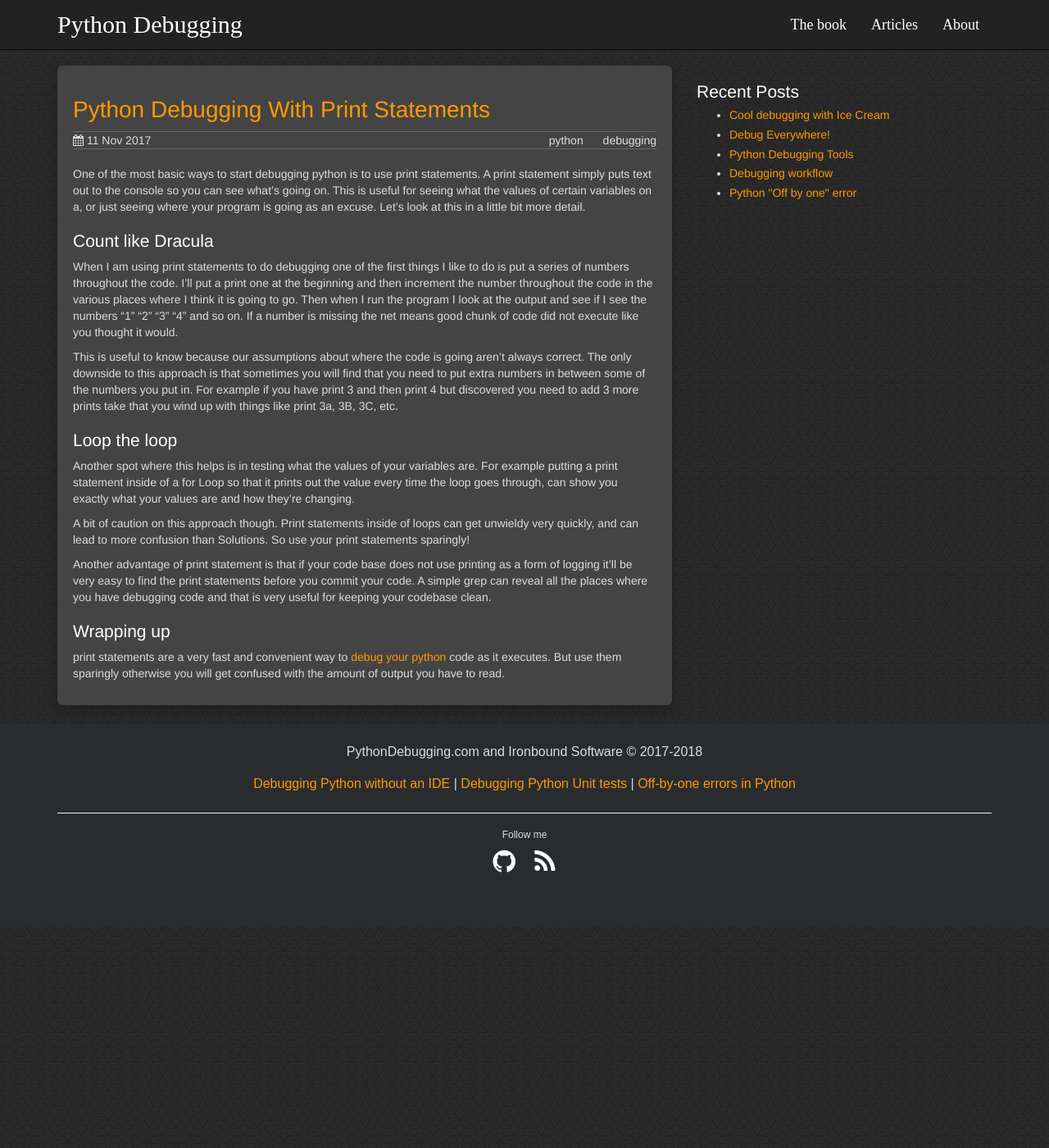
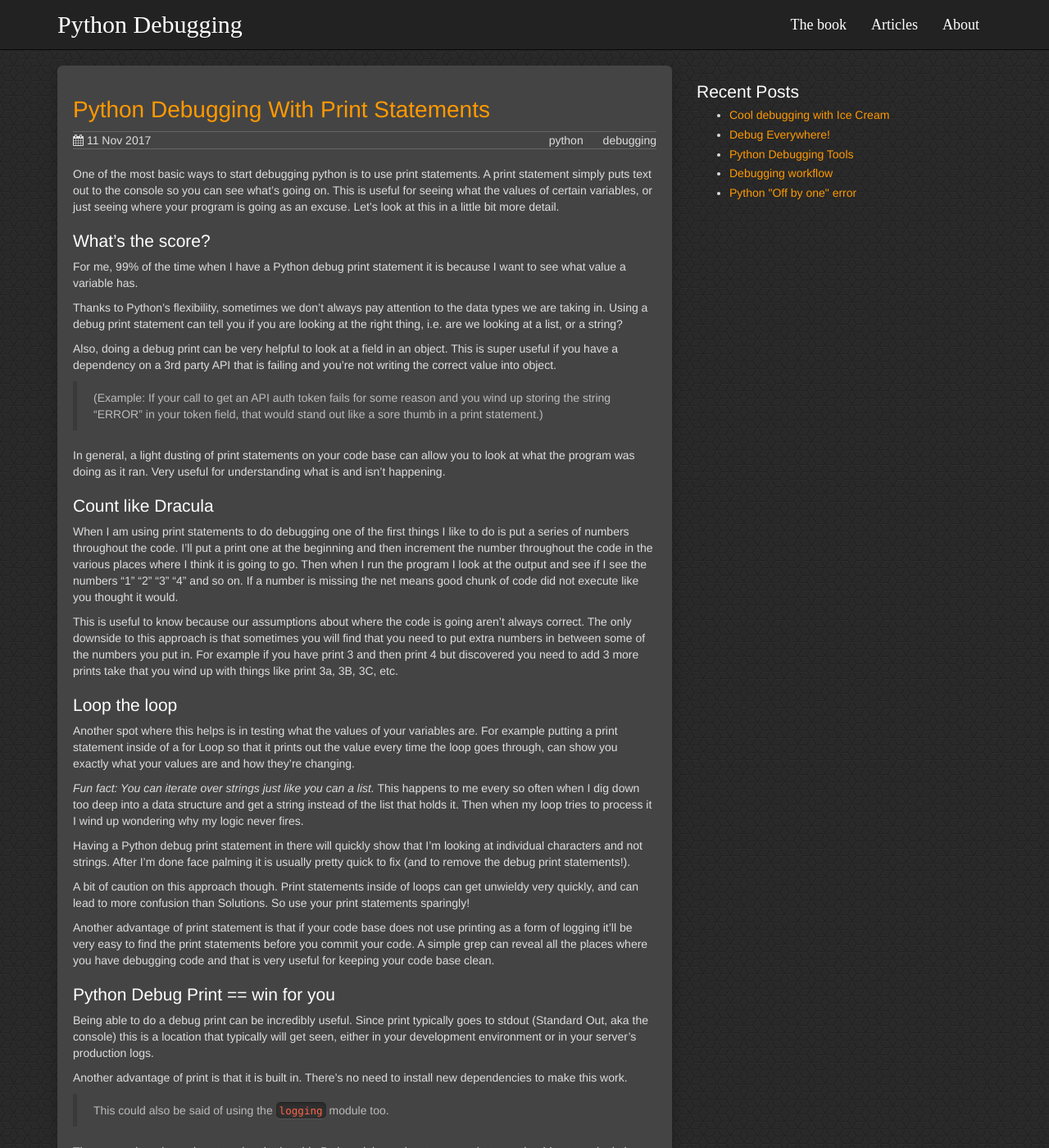
Before and after one commit to nloadholtes/pythondebugging.com, a Jekyll site: the page built from _posts/2017-11-11-python-debugging-with-print-statements.md, in a window 1280 px wide and 1400 px high. Shown: the whole window at 82% size. Built offline with Jekyll 4.4.1, drawn with Linux system fonts in a browser that asks for light colours; our own code applies the rules of GitHub Pages for plain Markdown files; some of the changed text lies outside the part shown.

Commit message:
Yikes, did I publish a draft?
Improvements all around

```diff
--- a/_posts/2017-11-11-python-debugging-with-print-statements.md
+++ b/_posts/2017-11-11-python-debugging-with-print-statements.md
@@ -5,7 +5,19 @@ permalink: /articles/python-debugging-with-print-statements
 tags: [python, debugging]
 category: python
 ---
-One of the most basic ways to start debugging python is to use print statements. A print statement simply puts text out to the console so you can see what's going on. This is useful for seeing what the values of certain variables on a, or just seeing where your program is going as an excuse. Let's look at this in a little bit more detail.
+
+One of the most basic ways to start debugging python is to use print statements. A print statement simply puts text out to the console so you can see what's going on. This is useful for seeing what the values of certain variables, or just seeing where your program is going as an excuse. Let's look at this in a little bit more detail.
+
+## What's the score?
+For me, 99% of the time when I have a Python debug print statement it is because I want to see what value a variable has.
+
+Thanks to Python's flexibility, sometimes we don't always pay attention to the data types we are taking in. Using a debug print statement can tell you if you are looking at the right thing, i.e. are we looking at a list, or a string?
+
+Also, doing a debug print can be very helpful to look at a field in an object. This is super useful if you have a dependency on a 3rd party API that is failing and you're not writing the correct value into object.
+
+>(Example: If your call to get an API auth token fails for some reason and you wind up storing the string "ERROR" in your token field, that would stand out like a sore thumb in a print statement.)
+
+In general, a light dusting of print statements on your code base can allow you to look at what the program was doing as it ran. Very useful for understanding what is and isn't happening.
 
 ## Count like Dracula
  When I am using print statements to do debugging one of the first things I like to do is put a series of numbers throughout the code. I'll put a print one at the beginning and then increment the number throughout the code in the various places where I think it is going to go. Then when I run the program I look at the output and see if I see the numbers "1" "2" "3" "4" and so on. If a number is missing the net means good chunk of code did not execute like you thought it would.
@@ -15,9 +27,22 @@ One of the most basic ways to start debugging python is to use print statements.
 ## Loop the loop
 Another spot where this helps is in testing what the values of your variables are. For example putting a print statement inside of a for Loop so that it prints out the value every time the loop goes through, can show you exactly what your values are and how they're changing.
 
+*Fun fact: You can iterate over strings just like you can a list.* This happens to me every so often when I dig down too deep into a data structure and get a string instead of the list that holds it. Then when my loop tries to process it I wind up wondering why my logic never fires.
+
+Having a Python debug print statement in there will quickly show that I'm looking at individual characters and not strings. After I'm done face palming it is usually pretty quick to fix (and to remove the debug print statements!).
+
  A bit of caution on this approach though. Print statements inside of loops can get unwieldy very quickly, and can lead to more confusion than Solutions. So use your print statements sparingly!
 
- Another advantage of print statement is that if your code base does not use printing as a form of logging it'll be very easy to find the print statements before you commit your code. A simple grep can reveal all the places where you have debugging code and that is very useful for keeping your codebase clean.
+ Another advantage of print statement is that if your code base does not use printing as a form of logging it'll be very easy to find the print statements before you commit your code. A simple grep can reveal all the places where you have debugging code and that is very useful for keeping your code base clean.
+
+## Python Debug Print == win for you
+Being able to do a debug print can be incredibly useful. Since print typically goes to stdout (Standard Out, aka the console) this is a location that typically will get seen, either in your development environment or in your server's production logs.
+
+Another advantage of print is that it is built in. There's no need to install new dependencies to make this work.
+
+> This could also be said of using the `logging` module too.
+
+There are other alternatives to using the humble Python debug print statement, but one should not overlook the fact that most programmers (and programming languages for that matter) learn how to do a print very early on when they are learning a new language. Since its a common point, many people understand what it is and how to use it.
 
 ## Wrapping up
 print statements are a very fast and convenient way to [debug your python](https://pythondebugging.com) code as it executes. But use them sparingly otherwise you will get confused with the amount of output you have to read.
```
